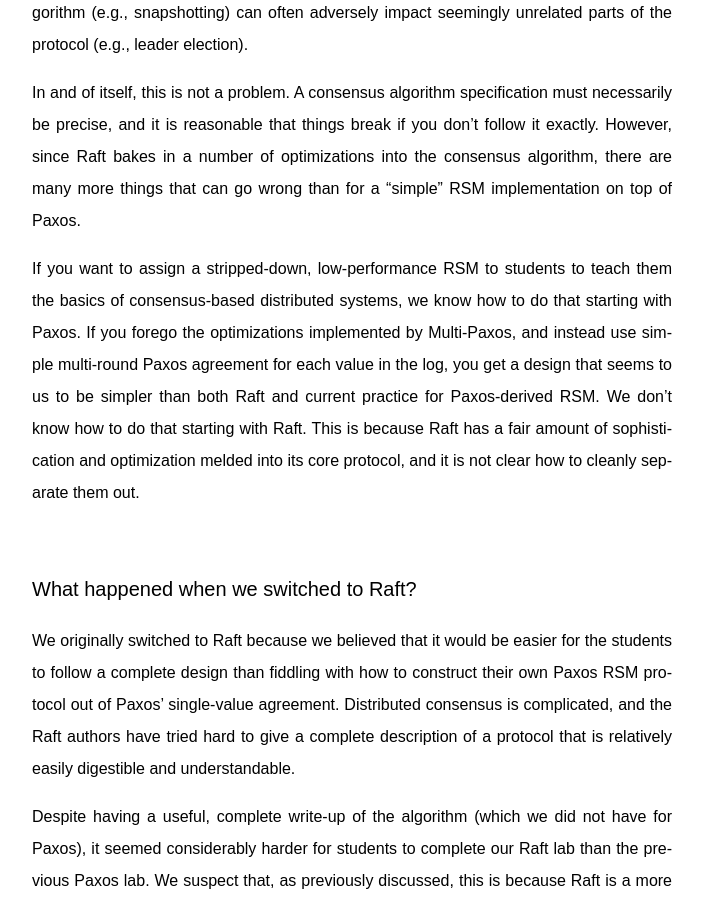
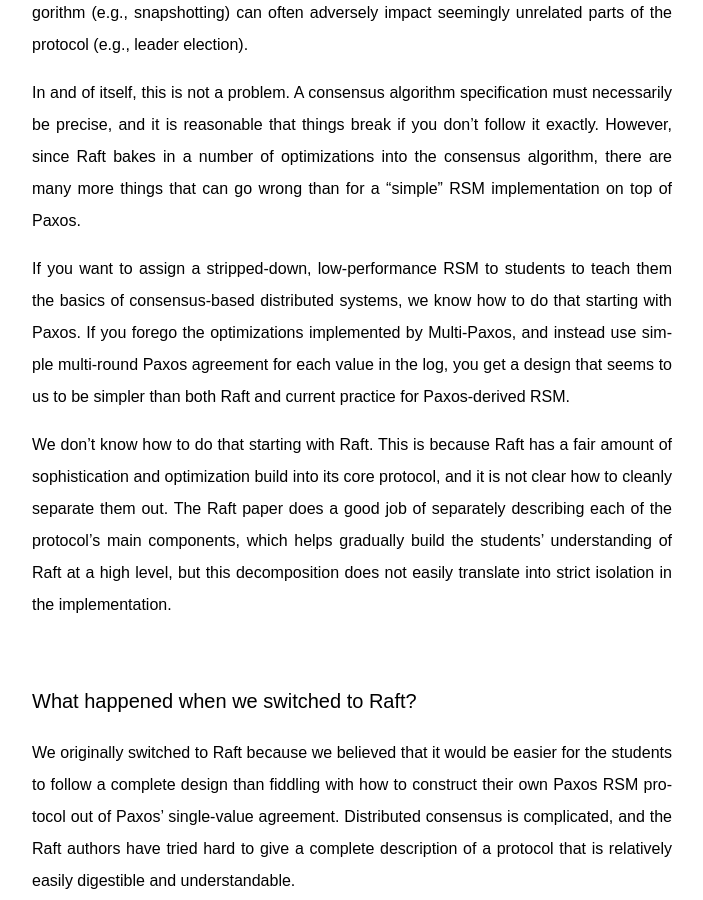
Before and after one commit to jonhoo/thesquareplanet.com, a Jekyll site: the page built from _posts/2016-03-16-instructors-guide-to-raft.md, in a window 1280 px wide and 900 px high, scrolled down 2444 px. Shown: the whole window, without its empty margins (288-991 px from the left). Built offline with Jekyll 4.4.1, drawn with Linux system fonts in a browser that asks for light colours; comment, search, counter and statistics services are not loaded.

Commit message:
A note about decomposition

```diff
--- a/_posts/2016-03-16-instructors-guide-to-raft.md
+++ b/_posts/2016-03-16-instructors-guide-to-raft.md
@@ -113,9 +113,14 @@
 implemented by Multi-Paxos, and instead use simple multi-round Paxos
 agreement for each value in the log, you get a design that seems to us
 to be simpler than both Raft and current practice for Paxos-derived RSM.
+
 We don't know how to do that starting with Raft. This is because Raft
-has a fair amount of sophistication and optimization melded into its
-core protocol, and it is not clear how to cleanly separate them out.
+has a fair amount of sophistication and optimization build into its core
+protocol, and it is not clear how to cleanly separate them out. The Raft
+paper does a good job of separately describing each of the protocol's
+main components, which helps gradually build the students' understanding
+of Raft at a high level, but this decomposition does not easily
+translate into strict isolation in the implementation.
 
 ### What happened when we switched to Raft?
 
```
